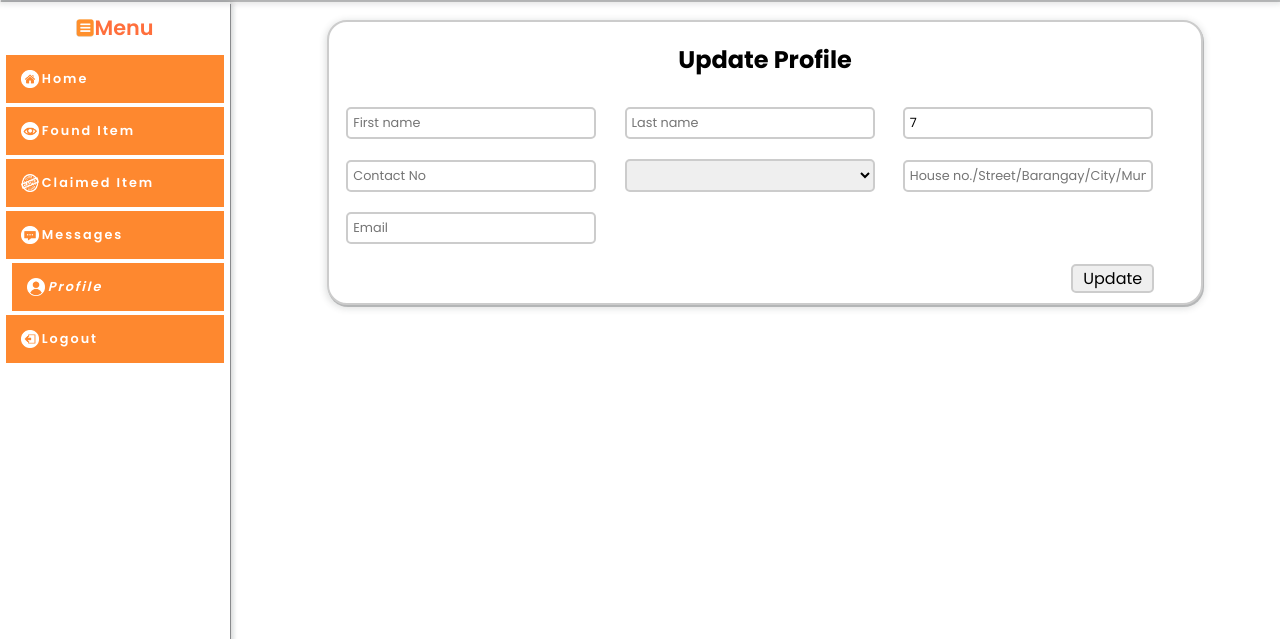
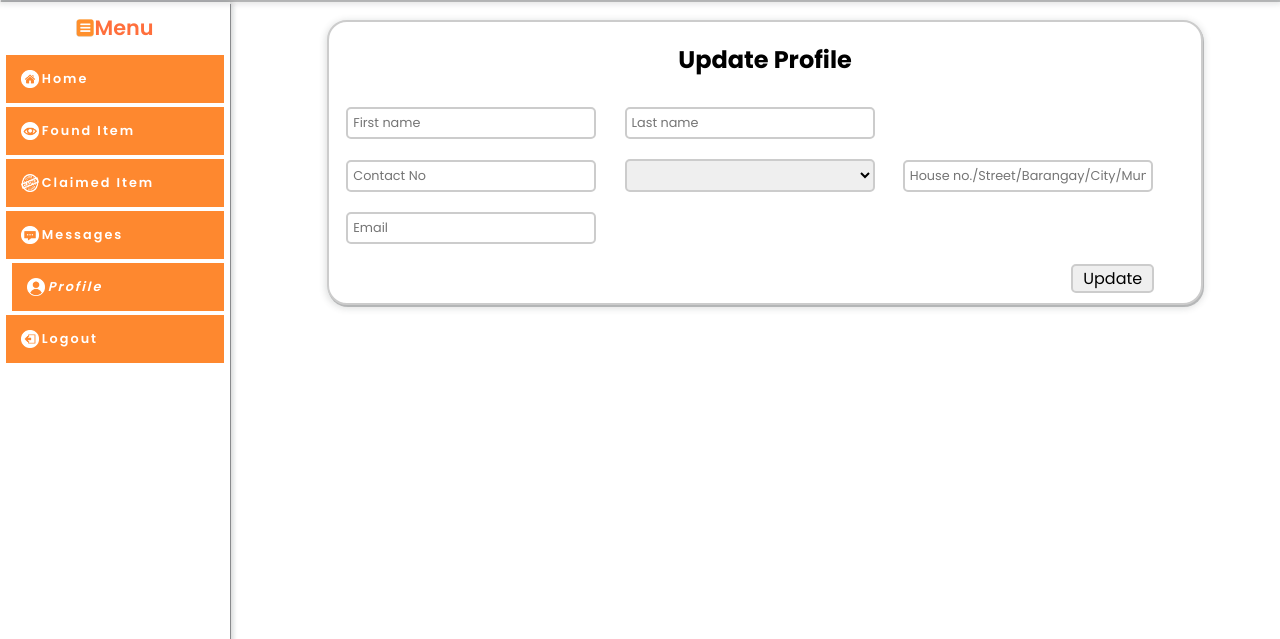
Before and after one commit to beancaguerra/ibaan-found-item, a PHP site: page /code_edit_profile.php?accountId=7 in a window 1280 px wide. Shown: the part 161-800 px from the top of the page. Run offline with PHP 8.4, Linux system fonts and the light colour scheme; data that the repository does not hold is empty; some libraries are stand-ins or nearby versions.

Commit message:
change code

```diff
--- a/code_edit_profile.php
+++ b/code_edit_profile.php
@@ -140,7 +140,7 @@
                                 <div class="first-three">
                                     <input class="input big" type="text" name="fname" placeholder="First name" value="<?php echo $fname; ?>" required/>
                                     <input class="input big" type="text" name="lname" placeholder="Last name" value="<?php echo $lname; ?>" />
-                                    <input class="input big" type="text" name="accountId" placeholder="Account Id" readonly value="<?php echo $loggedin_id; ?>" required/>
+                                    <input class="input big" type="hidden" name="accountId" placeholder="Account Id" readonly value="<?php echo $loggedin_id; ?>" required/>
                                 </div>
                                 <div class="second-three">
                                     <input class="input big" type="text" name="contact" placeholder="Contact No" value="<?php echo $contact; ?>" required/>
```
